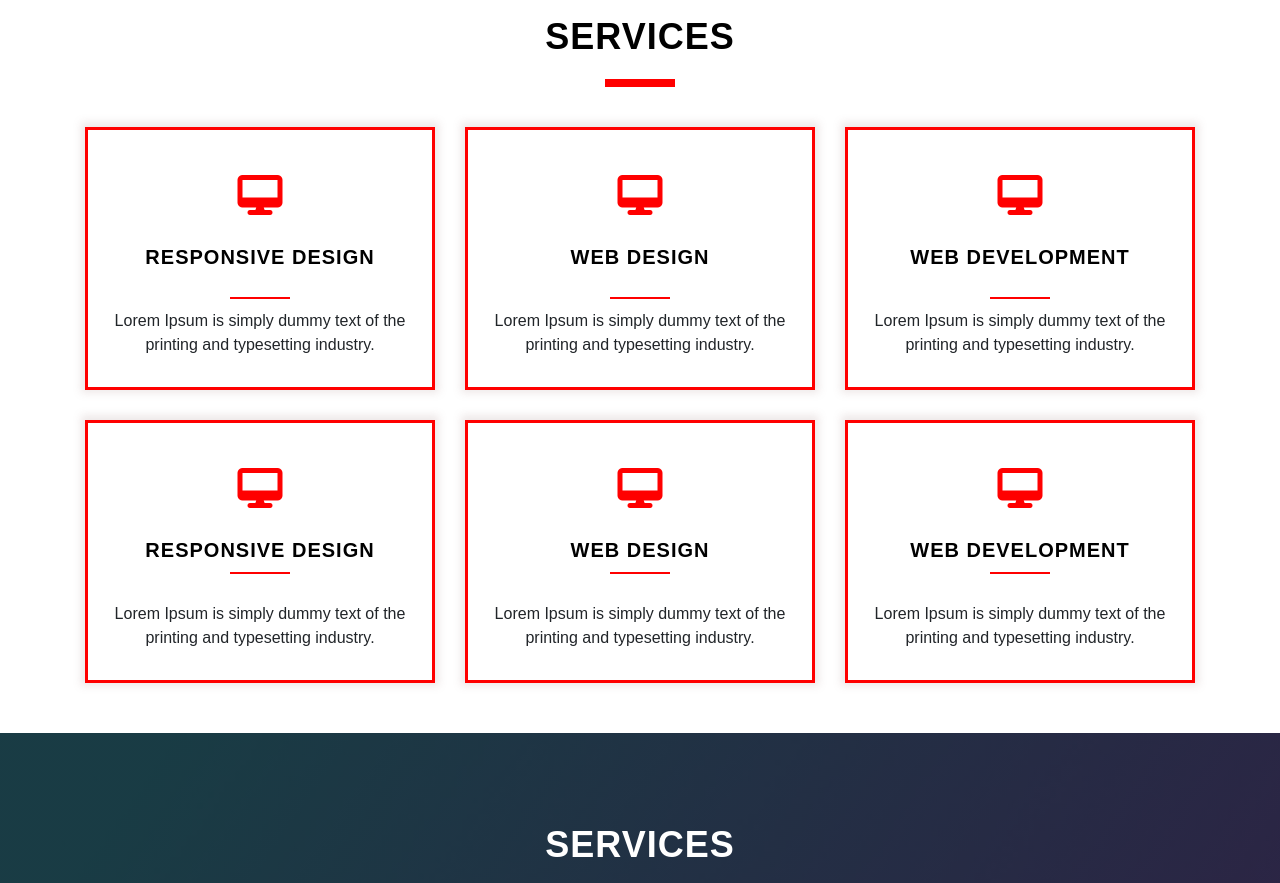
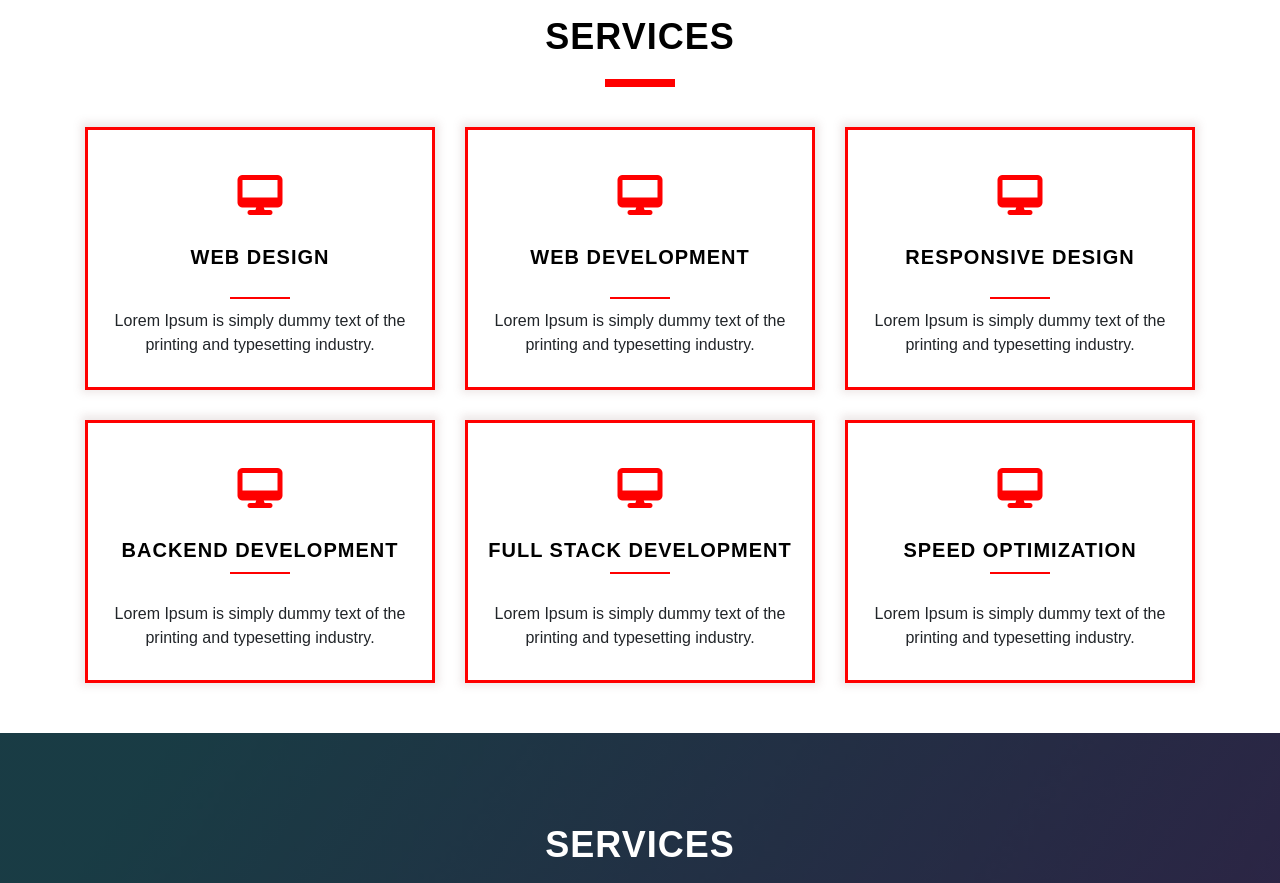
Before and after one commit to sarwarsunjid/my-portfolio, a plain HTML site: page index.html in a window 1280 px wide. Shown: the part 2080-2963 px from the top of the page. Drawn offline with Linux system fonts and the light colour scheme.

```diff
--- a/index.html
+++ b/index.html
@@ -4,6 +4,7 @@
   ======================================================== -->
   <!DOCTYPE html>
   <html lang="en">
+
   <head>
     <meta charset="utf-8">
     <meta content="width=device-width, initial-scale=1.0" name="viewport">
@@ -51,7 +52,7 @@
       <section id="header" class="d-flex flex-column justify-content-center align-items-left">
         <div class="container">
           <div class="header-content">
-           <h1>I'm <span class="typed" data-typed-items="Sarwar ,Web Designer, Web Developer, Freelancer"></span></h1>
+             <h1>I'm <span class="typed" data-typed-items="Sarwar ,Web Designer, Web Developer, Frontend Developer, Backend Developer, Full Stack Developer, Freelancer"></span></h1>
              <p>designer, developer, freelancer</p>
              <ul class="list-unstyled list-social">
                <li><a href="https://www.facebook.com/sarwar.sunjid/" target="_blank"><i class="fa fa-facebook"></i></a></li>
@@ -206,13 +207,6 @@
             <div class="col-xl-4 col-lg-6 col-md-6 col-sm-12">
               <div class="service-item " style="margin-bottom: 30px;">
                   <i class="fas fa-desktop"></i>
-                <h4>Responsive Design</h4>
-                <p>Lorem Ipsum is simply dummy text of the printing and typesetting industry.</p>
-            </div>
-          </div>
-          <div class="col-xl-4 col-lg-6 col-md-6 col-sm-12">
-            <div class="service-item" style="margin-bottom: 30px;">
-                <i class="fas fa-desktop"></i>
                   <h4>Web Design</h4>
                   <p>Lorem Ipsum is simply dummy text of the printing and typesetting industry.</p>
               </div>
@@ -225,7 +219,7 @@
               </div>
             </div>
             <div class="col-xl-4 col-lg-6 col-md-6 col-sm-12">
-            <div class="service-item">
+              <div class="service-item" style="margin-bottom: 30px;">
                   <i class="fas fa-desktop"></i>
                   <h4>Responsive Design</h4>
                   <p>Lorem Ipsum is simply dummy text of the printing and typesetting industry.</p>
@@ -234,14 +228,21 @@
             <div class="col-xl-4 col-lg-6 col-md-6 col-sm-12">
               <div class="service-item">
                   <i class="fas fa-desktop"></i>
-                <h4>Web Design</h4>
+                  <h4>Backend Development</h4>
                   <p>Lorem Ipsum is simply dummy text of the printing and typesetting industry.</p>
               </div>
             </div>
             <div class="col-xl-4 col-lg-6 col-md-6 col-sm-12">
               <div class="service-item">
                   <i class="fas fa-desktop"></i>
-                <h4>Web Development</h4>
+                  <h4>Full Stack Development</h4>
+                  <p>Lorem Ipsum is simply dummy text of the printing and typesetting industry.</p>
+              </div>
+            </div>
+            <div class="col-xl-4 col-lg-6 col-md-6 col-sm-12">
+              <div class="service-item">
+                  <i class="fas fa-desktop"></i>
+                  <h4>Speed Optimization</h4>
                   <p>Lorem Ipsum is simply dummy text of the printing and typesetting industry.</p>
               </div>
             </div>
```
Also changed, not shown: assets/img/about-me.jpg (added), assets/img/contact.jpg, assets/img/portfolio-bg.jpg, 1 other file. Lines whose indentation alone changed are shown as unchanged.
